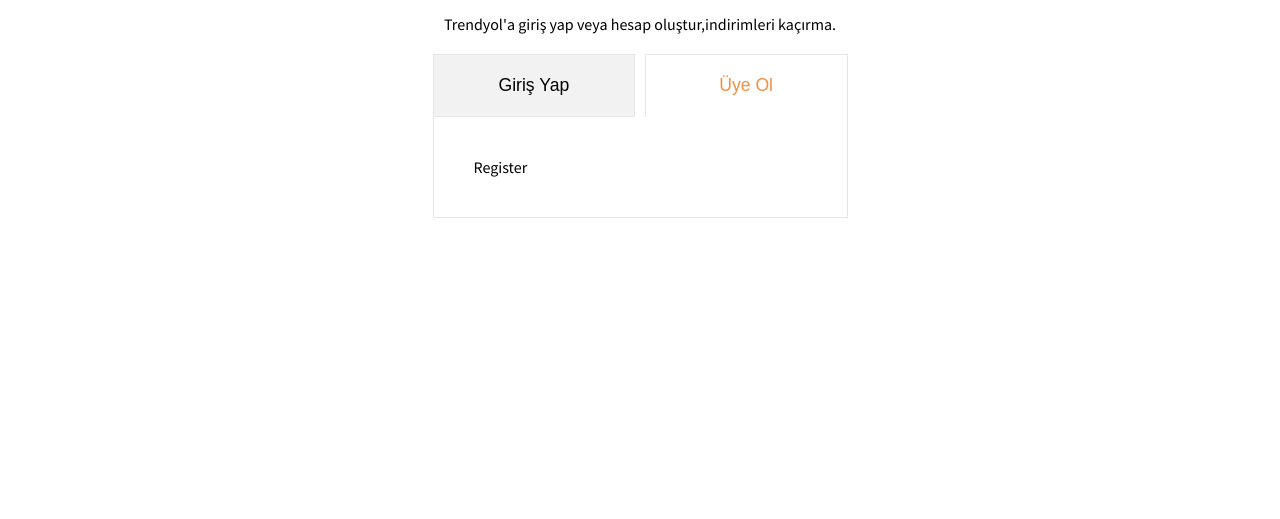
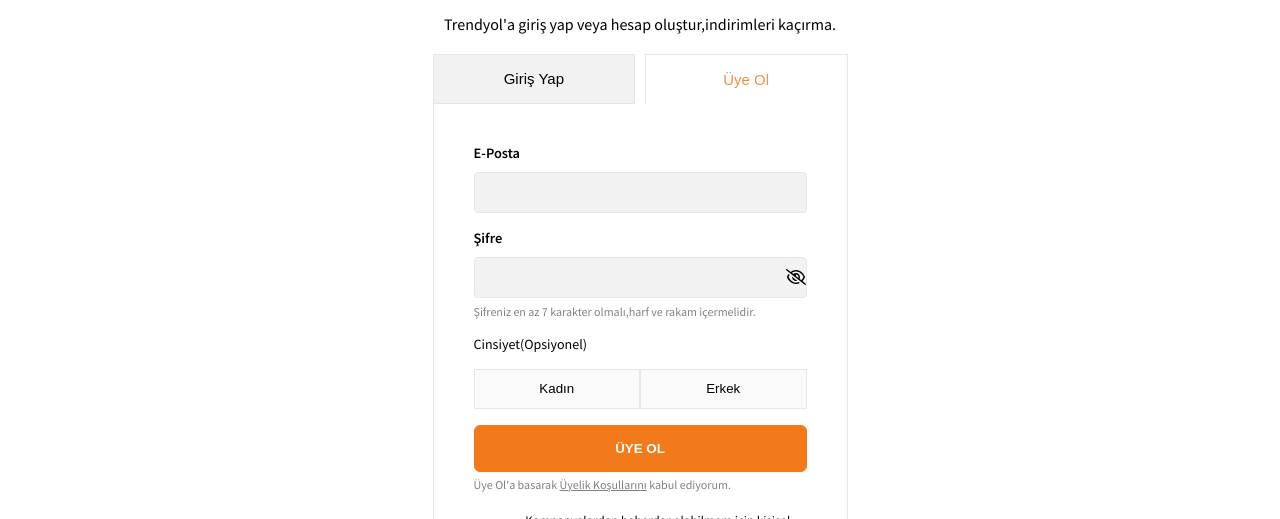
Before and after one commit to gokaydneizz/trendyol-clone, a React (Create React App) app: page /auth in a window 1280 px wide. Both pictures are taken after a click on the button "Üye Ol". Shown: the part 281-800 px from the top of the page. Built offline with nearby package versions, Linux system fonts and the light colour scheme.

Commit message:
simulated login page
simualted login page + ui

```diff
--- a/src/App.js
+++ b/src/App.js
@@ -6,6 +6,10 @@
 import Home from "./pages/Home/Home";
 
 function App() {
+  const user = localStorage.getItem("user");
+
+  console.log(user);
+
   return (
     <div className="App">
       <BrowserRouter>
--- a/src/components/Login/Login.jsx
+++ b/src/components/Login/Login.jsx
@@ -1,18 +1,60 @@
-import React from "react";
+import React, { useContext, useEffect, useState } from "react";
 import styles from "./Login.module.css";
+import { FontAwesomeIcon } from "@fortawesome/react-fontawesome";
+import { faEye, faEyeSlash } from "@fortawesome/free-regular-svg-icons";
+import { UserContext } from "../../context/UserContext";
+import { useNavigate } from "react-router-dom";
 
 const Login = () => {
+  const [email, setEmail] = useState("");
+  const [password, setPassword] = useState("");
+  const [showPassword, setShowPassword] = useState(false);
+  const { user, setUser } = useContext(UserContext);
+
+  const navigator = useNavigate();
+
+  useEffect(() => {
+    setUser({ email: email, password: password });
+  }, [email, password]);
+
+  const submitHandler = (e) => {
+    e.preventDefault();
+    localStorage.setItem("user", JSON.stringify(user));
+    setTimeout(() => {
+      navigator("/");
+    }, 2000);
+  };
+
+  const userLocalStorage = localStorage.getItem("user");
+  useEffect(() => {
+    if (userLocalStorage) {
+      navigator("/");
+    }
+  }, []);
+
   return (
     <>
-      <form>
+      <form onSubmit={submitHandler}>
         <div className={styles["form-item"]}>
           <label>E-Posta</label>
           <div className={styles["input-box"]}>
-            <input type="text" />
+            <input
+              type="text"
+              value={email}
+              onChange={(e) => setEmail(e.target.value)}
+            />
           </div>
           <label>Şifre</label>
           <div className={styles["input-box"]}>
-            <input type="text" />
+            <input
+              type={showPassword ? "text" : "password"}
+              onChange={(e) => setPassword(e.target.value)}
+            />
+            <FontAwesomeIcon
+              onClick={() => setShowPassword((show) => !show)}
+              style={{ cursor: "pointer" }}
+              icon={showPassword ? faEye : faEyeSlash}
+            />
           </div>
           <div className={styles["forgot-password"]}>Şifremi Unuttum</div>
           <button className={styles["submit-btn"]}>Giriş Yap</button>
--- a/src/components/Login/Login.module.css
+++ b/src/components/Login/Login.module.css
@@ -12,6 +12,9 @@
   border: 1px solid #e6e6e6;
   margin-bottom: 1rem;
   border-radius: 4px;
+  display: flex;
+  justify-content: space-between;
+  align-items: center;
 }
 
 input {
--- a/src/components/ProductDetails/ProductDetails.jsx
+++ b/src/components/ProductDetails/ProductDetails.jsx
@@ -14,7 +14,6 @@
     `https://dummyjson.com/products/${productId}`
   );
 
-  console.log(data);
   return (
     <div className="container">
       <Navbar />
--- a/src/components/Register/Register.jsx
+++ b/src/components/Register/Register.jsx
@@ -1,8 +1,112 @@
-import React from "react";
+import React, { useState } from "react";
 import styles from "./Register.module.css";
+import { FontAwesomeIcon } from "@fortawesome/react-fontawesome";
+import { faEye, faEyeSlash } from "@fortawesome/free-regular-svg-icons";
+const Register = () => {
+  const [gender, setGender] = useState("");
+  const [showPassword, setShowPassword] = useState(false);
 
-const Register = () => {
-  return <div className={styles["register-btn"]}>Register</div>;
+  const submitHandler = (e) => {
+    e.preventDefault();
+  };
+
+  return (
+    <>
+      <form onSubmit={submitHandler}>
+        <label>E-Posta</label>
+        <div className={styles["input-box"]}>
+          <input type="text" />
+        </div>
+        <label>Şifre</label>
+        <div className={styles["input-box"]}>
+          <input type={showPassword ? "text" : "password"} />
+          <FontAwesomeIcon
+            style={{ cursor: "pointer" }}
+            onClick={() => setShowPassword((show) => !show)}
+            icon={showPassword ? faEye : faEyeSlash}
+          />
+        </div>
+        <div className={styles.control}>
+          Şifreniz en az 7 karakter olmalı,harf ve rakam içermelidir.
+        </div>
+        <div className={styles["gender-text"]}>Cinsiyet(Opsiyonel)</div>
+        <div className={styles["gender-buttons"]}>
+          <button
+            onClick={() => setGender("Kadın")}
+            className={
+              gender === "Kadın"
+                ? `${styles["gender-item"]} ${styles.selected}`
+                : styles["gender-item"]
+            }
+          >
+            Kadın
+          </button>
+          <button
+            className={
+              gender === "Erkek"
+                ? `${styles["gender-item"]} ${styles.selected}`
+                : styles["gender-item"]
+            }
+            onClick={() => setGender("Erkek")}
+          >
+            Erkek
+          </button>
+        </div>
+        <button className={styles["submit-btn"]}>Üye Ol</button>
+        <div style={{ fontSize: "12px", paddingTop: "5px", color: "gray" }}>
+          Üye Ol'a basarak{" "}
+          <span style={{ textDecoration: "underline", cursor: "pointer" }}>
+            Üyelik Koşullarını
+          </span>{" "}
+          kabul ediyorum.
+        </div>
+        <div className={styles["checkbox-container"]}>
+          <div className={styles["checkbox-item"]}>
+            <input type="checkbox" style={{ width: "50px", height: "50px" }} />
+            <span>
+              Kampanyalardan haberdar olabilmem için kişisel verilerimin
+              işlenmesini ve tarafıma elektronik ileti gönderilmesini kabul
+              ediyorum.
+            </span>
+          </div>
+          <div className={styles["checkbox-item"]}>
+            <input type="checkbox" />
+            <span>
+              Kişisel verilerimin işlenmesine yönelik{" "}
+              <span style={{ textDecoration: "underline" }}>
+                aydınlatma metnini
+              </span>{" "}
+              okudum ve anladım.
+            </span>
+          </div>
+        </div>
+      </form>
+      <div className={styles["social-buttons"]}>
+        <div className={styles["social-btn"]}>
+          <img
+            src="https://iconarchive.com/download/i80444/uiconstock/socialmedia/Facebook.ico"
+            alt="facebook-icon"
+            className={styles.icon}
+          />
+          <div className={styles["social-text"]}>
+            <span className={styles.brand}>Facebook</span>
+            <span className={styles["login-text"]}>ile üye ol.</span>
+          </div>
+        </div>
+        <div className={styles["social-btn"]}>
+          <img
+            src="https://upload.wikimedia.org/wikipedia/commons/thumb/c/c3/Google_Plus_icon_%282015-2019%29.svg/1200px-Google_Plus_icon_%282015-2019%29.svg.png"
+            alt="facebook-icon"
+            className={styles.icon}
+          />
+          <div className={styles["social-text"]}>
+            <span className={styles.brand}>Google</span>
+            <span className={styles["login-text"]}>ile üye ol.</span>
+          </div>
+        </div>
+      </div>
+    </>
+  );
 };
 
 export default Register;
--- a/src/components/Register/Register.module.css
+++ b/src/components/Register/Register.module.css
@@ -0,0 +1,127 @@
+label {
+  font-size: 0.9rem;
+  display: block;
+  margin-bottom: 10px;
+  text-align: left;
+  font-weight: 600;
+}
+
+.input-box {
+  width: 100%;
+  background-color: #f3f2f3;
+  border: 1px solid #e6e6e6;
+  margin-bottom: 1rem;
+  border-radius: 4px;
+  display: flex;
+  justify-content: space-between;
+  align-items: center;
+}
+
+input {
+  width: 100%;
+  outline: none;
+  border: none;
+  background-color: #f3f2f3;
+  border-radius: 4px;
+  padding: 12px;
+}
+
+.control {
+  font-size: 12px;
+  color: gray;
+  margin-top: -10px;
+  margin-bottom: 1rem;
+}
+
+.gender-text {
+  font-size: 14px;
+}
+
+.gender-buttons {
+  width: 100%;
+  padding-top: 1rem;
+}
+.gender-item {
+  width: 50%;
+  height: 40px;
+  border: 1px solid #e6e6e6;
+  background-color: #fafafa;
+  cursor: pointer;
+}
+
+.gender-item.selected {
+  border: 1px solid #f27a1a;
+  color: #f27a1a;
+  font-weight: 600;
+}
+
+.submit-btn {
+  width: 100%;
+  padding: 15px 8px;
+  margin-top: 1rem;
+  background-color: #f27a1a;
+  color: #fff;
+  border: 1px solid #f27a1a;
+  text-transform: uppercase;
+  font-weight: 600;
+  border-radius: 6px;
+  cursor: pointer;
+}
+
+.social-buttons {
+  display: flex;
+  font-size: 13px;
+  margin-top: 20px;
+  width: 100%;
+  gap: 25px;
+}
+
+.social-btn {
+  display: flex;
+  border: 1px solid #e6e6e6;
+  gap: 10px;
+  padding: 5px 5px;
+  width: 50%;
+  border-radius: 7px;
+  transition: all 0.3s;
+}
+
+.social-btn:hover {
+  background-color: #e6e6e6;
+  cursor: pointer;
+}
+
+.icon {
+  width: 40px;
+  height: 40px;
+}
+
+.social-text {
+  display: flex;
+  flex-direction: column;
+}
+
+.login-text {
+  color: gray;
+}
+
+.checkbox-container {
+  display: flex;
+  flex-direction: column;
+  gap: 20px;
+  padding-top: 20px;
+}
+
+.checkbox-item {
+  display: flex;
+  align-items: center;
+  font-size: 13px;
+  gap: 2rem;
+  justify-content: space-between;
+}
+
+.checkbox-item input {
+  width: 30px;
+  height: 30px;
+  border: 2px solid #e6e6e6;
+}
--- /dev/null
+++ b/src/context/UserContext.js
@@ -0,0 +1,13 @@
+import { createContext, useState } from "react";
+
+export const UserContext = createContext();
+
+export const UserContextProvider = ({ children }) => {
+  const [user, setUser] = useState();
+
+  return (
+    <UserContext.Provider value={{ user, setUser }}>
+      {children}
+    </UserContext.Provider>
+  );
+};
--- a/src/index.js
+++ b/src/index.js
@@ -6,6 +6,7 @@
 import { Provider } from "react-redux";
 import cartReducer from "./redux/cart";
 import favouritesReducer from "./redux/favourites";
+import { UserContextProvider } from "./context/UserContext";
 
 const store = configureStore({
   reducer: {
@@ -17,8 +18,10 @@
 const root = ReactDOM.createRoot(document.getElementById("root"));
 root.render(
   <React.StrictMode>
-    <Provider store={store}>
-      <App />
-    </Provider>
+    <UserContextProvider>
+      <Provider store={store}>
+        <App />
+      </Provider>
+    </UserContextProvider>
   </React.StrictMode>
 );
--- a/src/pages/Authentication/Authentication.jsx
+++ b/src/pages/Authentication/Authentication.jsx
@@ -1,5 +1,6 @@
 import React, { useState } from "react";
 import Categories from "../../components/Categories/Categories";
+import Footer from "../../components/Footer/Footer";
 import Login from "../../components/Login/Login";
 import Navbar from "../../components/Navbar/Navbar";
 import Register from "../../components/Register/Register";
@@ -43,6 +44,7 @@
           {selectedBtn === "Login" ? <Login /> : <Register />}
         </div>
       </div>
+      <Footer />
     </>
   );
 };
--- a/src/pages/Authentication/Authentication.module.css
+++ b/src/pages/Authentication/Authentication.module.css
@@ -22,11 +22,12 @@
 
 .auth-btn {
   width: 50%;
-  padding: 20px;
+  height: 50px;
   border: 1px solid #e6e6e6;
   background-color: #f3f2f3;
   font-size: 1.1rem;
   cursor: pointer;
+  font-size: 15px;
 }
 
 .auth-btn.selected {
@@ -40,4 +41,5 @@
   border: 1px solid #e6e6e6;
   border-top: none;
   padding: 2.5rem;
+  margin-bottom: 30px;
 }
```
